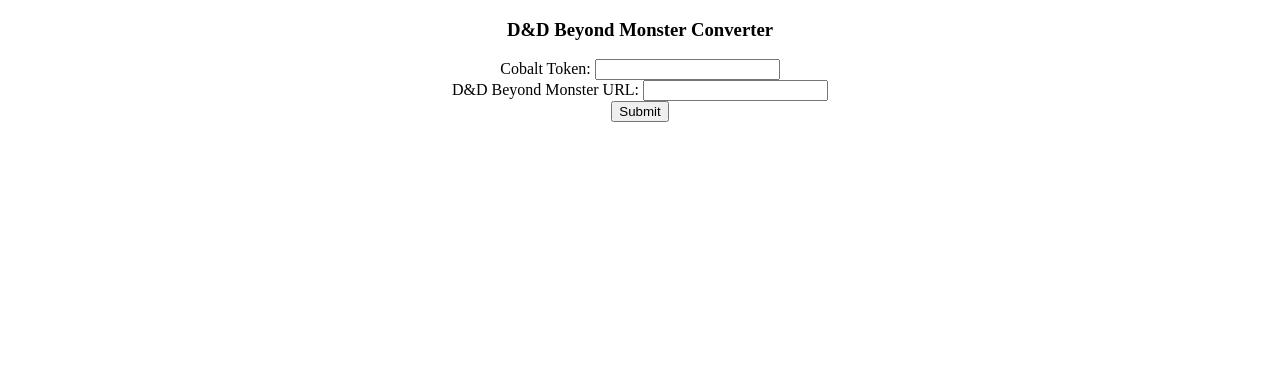
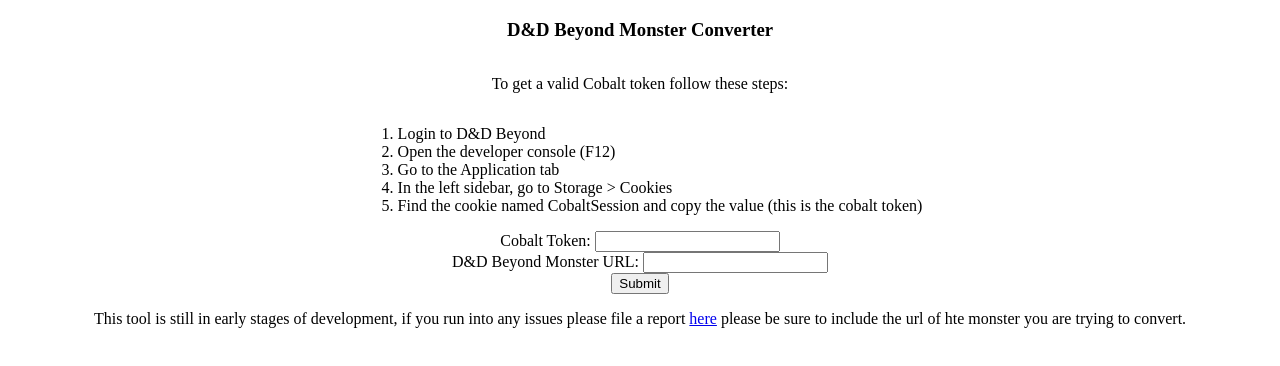
Before and after one commit to dragonman117/ddb-alchemy-tools, a website: page public/index.html in a window 1280 px wide. Drawn offline with Linux system fonts and the light colour scheme.

Commit message:
Added instructions to the main page to make it easier for users to find how to get cobalt token and how to log issues.

```diff
--- a/public/index.html
+++ b/public/index.html
@@ -8,6 +8,16 @@
 <body>
     <div id="root">
         <h3>D&D Beyond Monster Converter</h3>
+        <p>
+            To get a valid Cobalt token follow these steps:
+        </p>
+        <ol>
+            <li>Login to D&D Beyond</li>
+            <li>Open the developer console (F12)</li>
+            <li>Go to the Application tab</li>
+            <li>In the left sidebar, go to Storage > Cookies</li>
+            <li>Find the cookie named CobaltSession and copy the value (this is the cobalt token)</li>
+        </ol>
         <form>
             <div>
                 <label for="cobalt">Cobalt Token: </label>
@@ -20,6 +30,12 @@
             <button type="submit" id="submit">Submit</button>
             <a id="downloadAnchorElem" style="display:none"></a>
         </form>
+
+        <p>
+            This tool is still in early stages of development, if you run into any issues please file a report
+            <a href="https://github.com/dragonman117/ddb-alchemy-tools/issues">here</a> please be sure to include the url
+            of hte monster you are trying to convert.
+        </p>
     </div>
 </body>
 <script src="./runtime.js"></script>
--- a/public/main.css
+++ b/public/main.css
@@ -1,5 +1,4 @@
 body, html{
-    height: 100%;
     margin: 0;
     padding: 0;
 }
@@ -11,8 +10,6 @@
 }
 
 #root form{
-    width: 100vw;
-    height: 100vh;
     display: flex;
     flex-direction: column;
     align-items: center;
```
